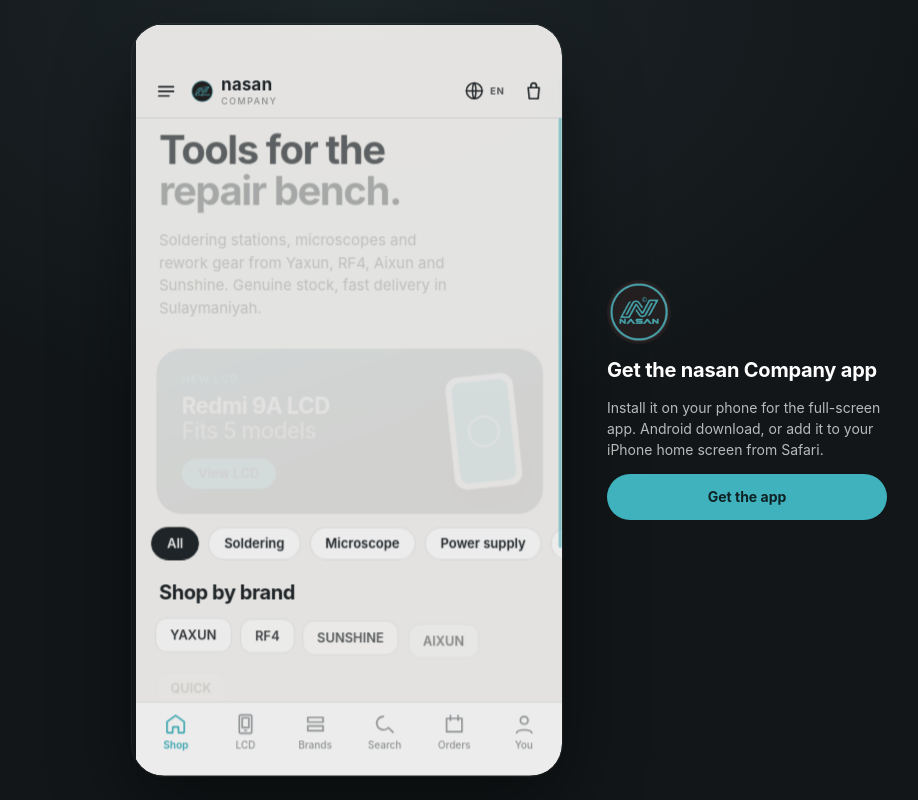
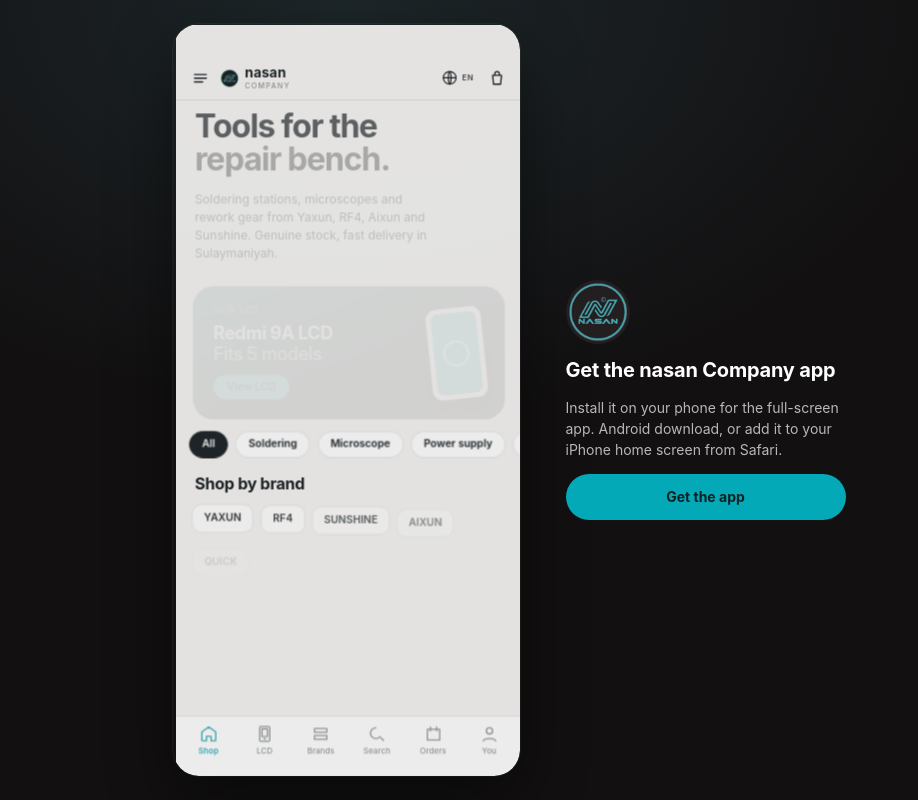
Before and after one commit to nasancomapnysul-lab/NASAN.CO-APP, a plain HTML site: page index.html in a window 1280 px wide. Shown: the whole page, without its empty margins (293-1211 px from the left). Drawn offline with nearby package versions, Linux system fonts and the light colour scheme; no server answers.

Commit message:
Add files via upload

```diff
--- a/index.html
+++ b/index.html
@@ -24,7 +24,7 @@
 <meta name="apple-mobile-web-app-capable" content="yes">
 <meta name="apple-mobile-web-app-status-bar-style" content="black-translucent">
 <meta name="mobile-web-app-capable" content="yes">
-<meta name="theme-color" content="#121618">
+<meta name="theme-color" content="#121011">
 <meta name="apple-mobile-web-app-title" content="nasan">
 <title>nasan Company</title>
 <link rel="icon" href="nasan-logo.png">
@@ -34,26 +34,26 @@
 <link rel="preconnect" href="https://fonts.gstatic.com" crossorigin>
 <link rel="stylesheet" href="https://fonts.googleapis.com/css2?family=IBM+Plex+Sans+Arabic:wght@400;500;600;700&display=swap" media="print" onload="this.media='all'">
 <style>
-  html,body{margin:0;height:100%;background:#121618;overscroll-behavior:none;-webkit-tap-highlight-color:transparent}
+  html,body{margin:0;height:100%;background:#121011;overscroll-behavior:none;-webkit-tap-highlight-color:transparent}
   /* phones: the app fills the whole screen, no phone frame */
   #root{position:fixed;inset:0;overflow:hidden}
   #root>div{width:100%;height:100%}
   #side{display:none}
   /* tablets + laptops: the app sits in a phone-width column in the middle */
   @media (min-width:640px){
-    body{background:radial-gradient(900px 600px at 50% 0%,#1d2629,#121618 70%)}
+    body{background:radial-gradient(900px 600px at 50% 0%,#1d2629,#121011 70%)}
     #root{display:flex;align-items:center;justify-content:center;padding:24px 0;box-sizing:border-box}
-    #root>div{width:430px!important;max-width:100%;height:min(100%,932px)!important;flex:none;border-radius:32px;overflow:hidden;box-shadow:0 30px 80px rgba(0,0,0,.45),0 0 0 1px rgba(255,255,255,.08);transform:translateZ(0)}
+    #root>div{width:430px!important;height:932px!important;zoom:var(--z,1);flex:none;border-radius:32px;overflow:hidden;box-shadow:0 30px 80px rgba(0,0,0,.45),0 0 0 1px rgba(255,255,255,.08);transform:translateZ(0)}
   }
   @media (min-width:1080px){
-    #root{justify-content:flex-start;padding-left:calc(50% - 215px)}
-    #side{display:flex;position:fixed;top:50%;transform:translateY(-50%);left:calc(50% + 260px);width:280px;flex-direction:column;gap:14px;font:400 14px/1.5 -apple-system,system-ui,sans-serif;color:rgba(255,255,255,.7)}
+    #root{justify-content:flex-start;padding-left:calc(50% - 215px * var(--z,1))}
+    #side{display:flex;position:fixed;top:50%;transform:translateY(-50%);left:calc(50% + 215px * var(--z,1) + 45px);width:280px;flex-direction:column;gap:14px;font:400 14px/1.5 -apple-system,system-ui,sans-serif;color:rgba(255,255,255,.7)}
     #side img{width:64px;height:64px;border-radius:64px}
     #side b{font:700 20px/1.25 -apple-system,system-ui,sans-serif;color:#fff;letter-spacing:-.01em}
-    #side a.btn{display:flex;align-items:center;justify-content:center;gap:8px;height:46px;border-radius:100px;background:#3FB2BD;color:#0E2124;font:700 14px/1 -apple-system,system-ui,sans-serif;text-decoration:none}
+    #side a.btn{display:flex;align-items:center;justify-content:center;gap:8px;height:46px;border-radius:100px;background:#03A9B7;color:#0E2124;font:700 14px/1 -apple-system,system-ui,sans-serif;text-decoration:none}
     #side a.btn:hover{background:#56c3cd;color:#0E2124}
   }
-  a{color:#2E8C95} a:hover{color:#3FB2BD}
+  a{color:#2E8C95} a:hover{color:#03A9B7}
   input,textarea,select{font-size:16px}
   @keyframes bootP{0%,100%{transform:scale(1);opacity:1}50%{transform:scale(.94);opacity:.75}}
 </style>
@@ -68,7 +68,8 @@
 <script>if ('serviceWorker' in navigator) window.addEventListener('load', () => navigator.serviceWorker.register('sw.js').catch(() => {}));</script>
 </head>
 <body>
-<div id="root"><div id="boot" style="display:flex;flex-direction:column;align-items:center;justify-content:center;gap:18px;background:#121618"><img src="nasan-logo.png" alt="nasan Company" width="96" height="96" style="width:96px;height:96px;border-radius:96px;animation:bootP 1.4s ease-in-out infinite"><span style="font:700 15px/1 -apple-system,system-ui,sans-serif;letter-spacing:.2em;color:#46A4AC">NASAN</span></div></div>
+<script>(function(){function f(){var w=innerWidth,h=innerHeight,z=1;if(w>=640){z=Math.min((h-48)/932,(w>=1080?w-380:w-32)/430);z=Math.max(.6,Math.min(1.6,z));}document.documentElement.style.setProperty('--z',z.toFixed(3));}f();addEventListener('resize',f);})();</script>
+<div id="root"><div id="boot" style="display:flex;flex-direction:column;align-items:center;justify-content:center;gap:18px;background:#121011"><img src="nasan-logo.png" alt="nasan Company" width="96" height="96" style="width:96px;height:96px;border-radius:96px;animation:bootP 1.4s ease-in-out infinite"><span style="font:700 15px/1 -apple-system,system-ui,sans-serif;letter-spacing:.2em;color:#03A9B7">NASAN</span></div></div>
 <div id="side">
   <img src="apple-touch-icon.png" alt="nasan Company">
   <b>Get the nasan Company app</b>
```
